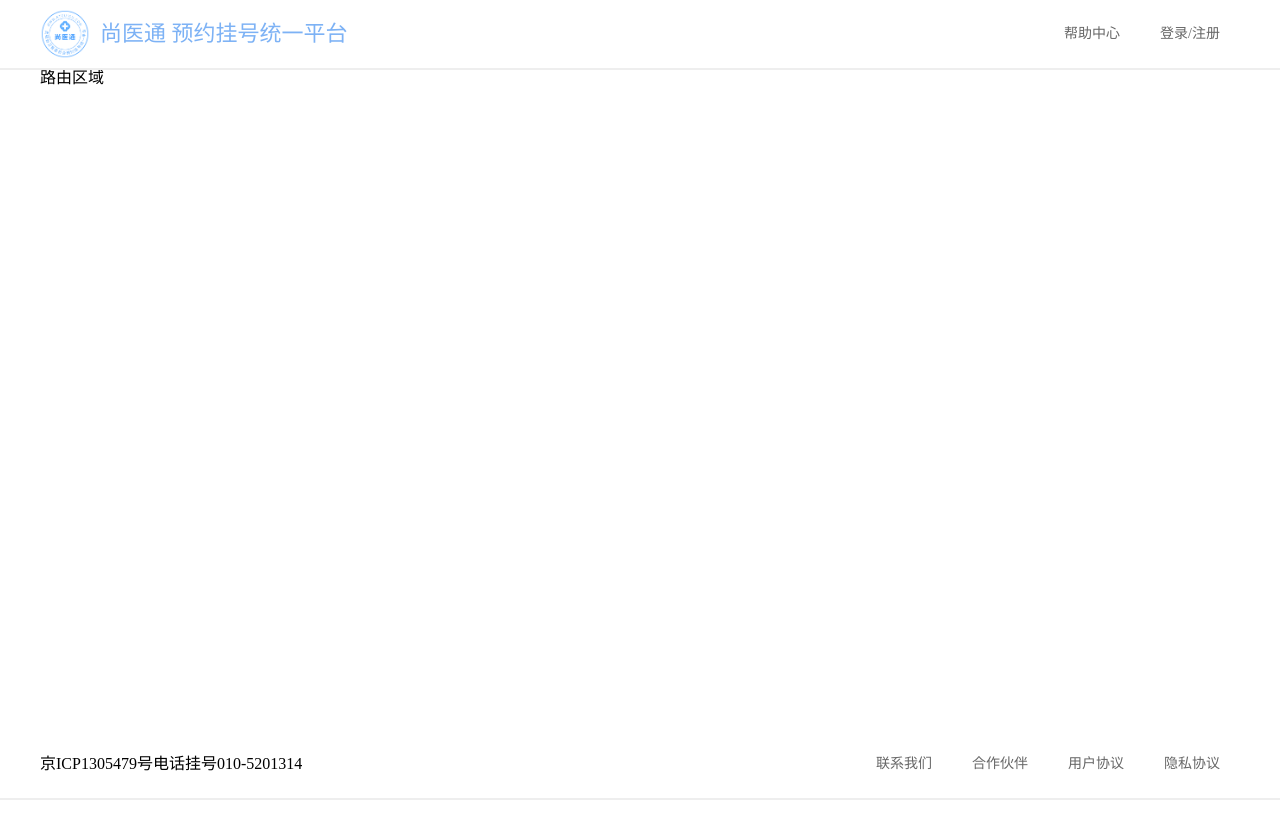
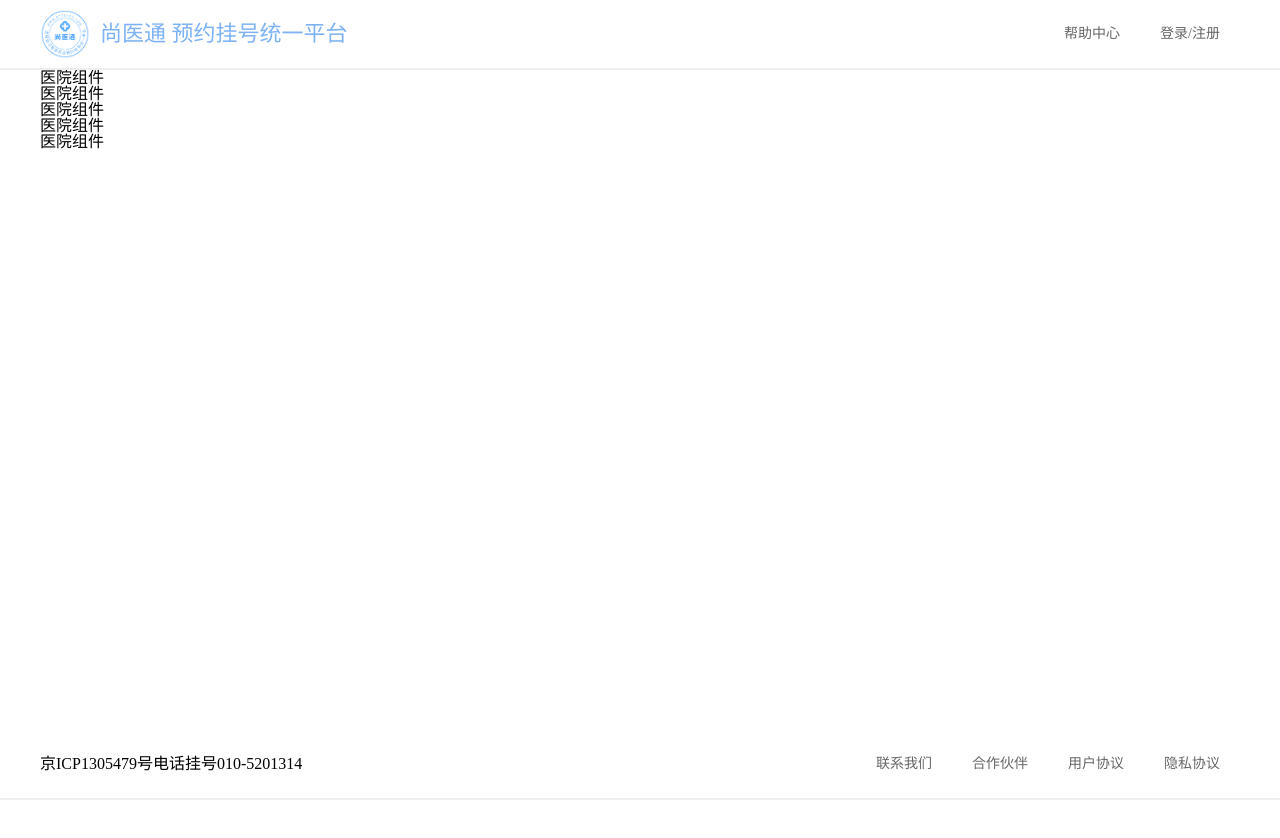
Before and after one commit to terraria9747/Shang-Yitong-T, a Vue app: page /hospital in a window 1280 px wide. Shown: the top 838 px of the page. Built offline with nearby package versions, Linux system fonts and the light colour scheme.

Commit message:
完成了基本的路由配置 -- 配置了两个一级路由

```diff
--- a/package.json
+++ b/package.json
@@ -11,7 +11,8 @@
   "dependencies": {
     "@types/node": "^20.11.13",
     "sass": "^1.70.0",
-    "vue": "^3.3.11"
+    "vue": "^3.3.11",
+    "vue-router": "^4.2.5"
   },
   "devDependencies": {
     "@vitejs/plugin-vue": "^4.5.2",
--- a/src/App.vue
+++ b/src/App.vue
@@ -4,7 +4,7 @@
     <HospitalTop />
     <!-- 路由区域 -->
     <div class="content">
-      <h1>路由区域</h1>
+      <router-view></router-view>
     </div>
     <!-- 底部区域 -->
     <HospitalBottom />
--- /dev/null
+++ b/src/pages/home/index.vue
@@ -0,0 +1,13 @@
+<template>
+  <div>
+    <h1>Home组件</h1>
+    <h1>Home组件</h1>
+    <h1>Home组件</h1>
+    <h1>Home组件</h1>
+    <h1>Home组件</h1>
+  </div>
+</template>
+
+<script lang="ts" setup></script>
+
+<style></style>
--- /dev/null
+++ b/src/pages/hospital/index.vue
@@ -0,0 +1,13 @@
+<template>
+  <div>
+    <h1>医院组件</h1>
+    <h1>医院组件</h1>
+    <h1>医院组件</h1>
+    <h1>医院组件</h1>
+    <h1>医院组件</h1>
+  </div>
+</template>
+
+<script lang="ts" setup></script>
+
+<style></style>
--- /dev/null
+++ b/src/router/index.ts
@@ -0,0 +1,30 @@
+import {createRouter, createWebHistory, } from "vue-router"
+
+export default createRouter({
+	// 路由模式 hash模式
+	history: createWebHistory(),
+
+	routes: [
+		{
+			path: "/home",
+			component: () => import("@/pages/home/index.vue") // 路由懒加载
+		},
+		{
+			path: "/hospital",
+			component: () => import("@/pages/hospital/index.vue")
+		},
+		{
+			path: "/",
+			// 路由重定向
+			redirect: "/home",
+		}
+	],
+
+	// 滚动行为: 控制滚动条的位置
+	scrollBehavior() {
+		return {
+			left: 0,
+			top: 0
+		}
+	}
+})
```
Also changed, not shown: src/main.ts (+12 -0 lines), 2 other files (tests, documents, lock files or other folders).
